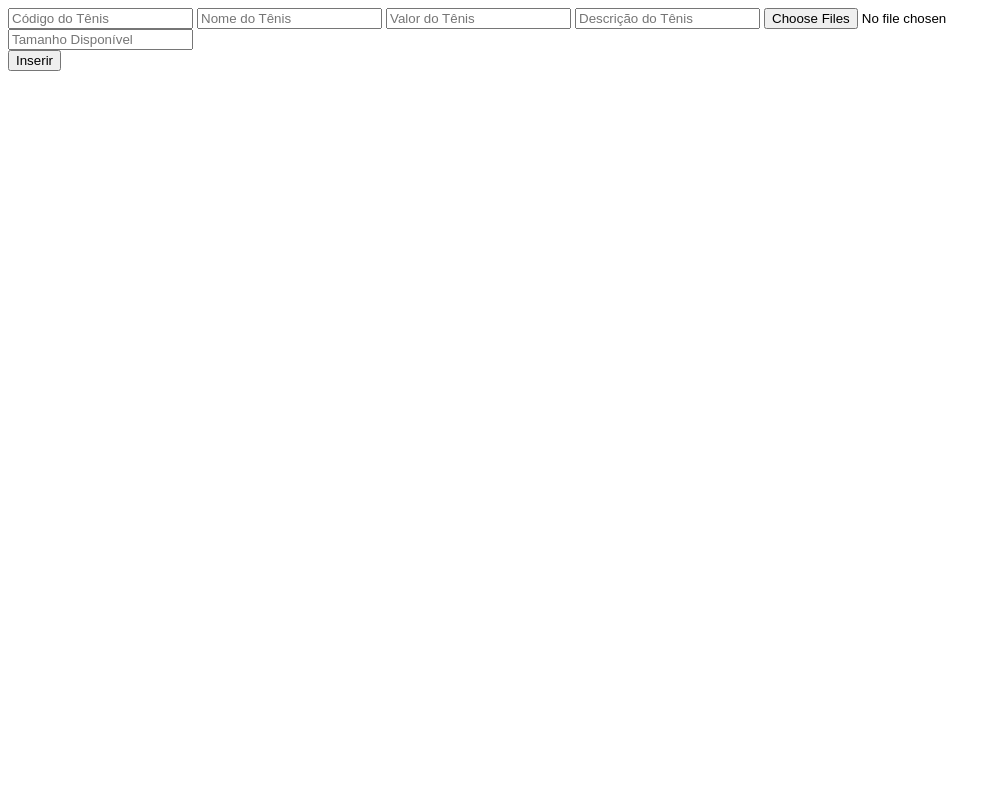
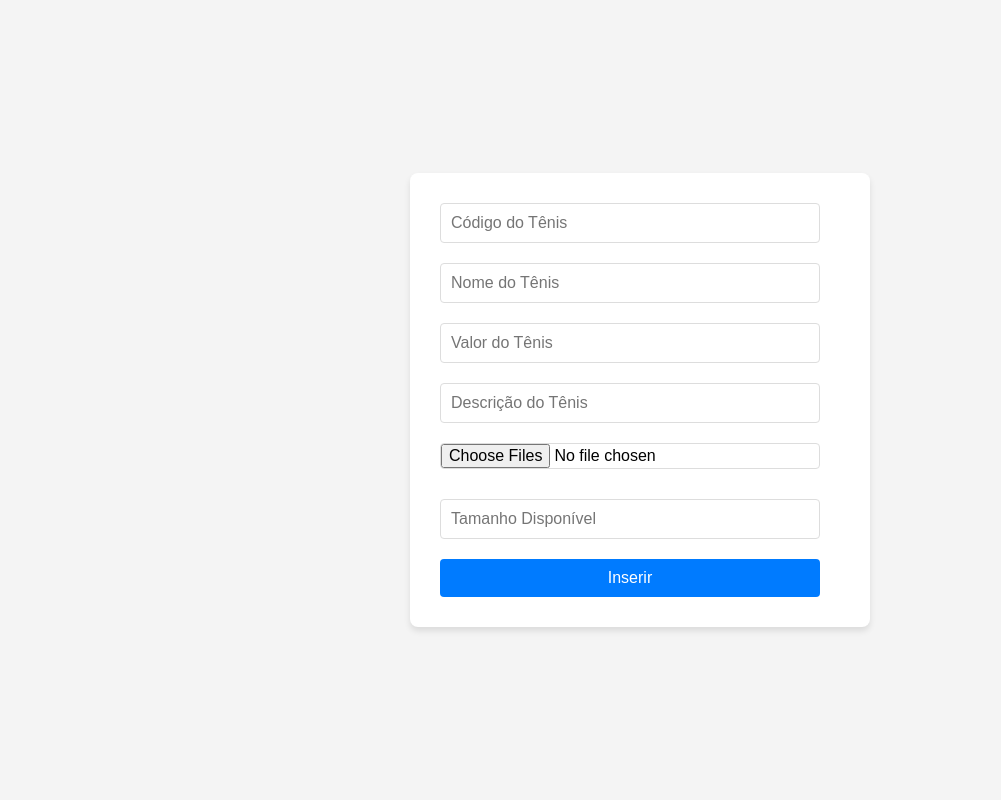
Before and after one commit to caslumes/SoladoCerto, a PHP site: page /paginainserirtenis.php in a window 1280 px wide. Shown: the whole page, without its empty margins (0-1001 px from the left). Run offline with PHP 8.4, Linux system fonts and the light colour scheme.

Commit message:
estilo pagina inserir tenis

```diff
--- /dev/null
+++ b/estilos/paginainserirtenis.css
@@ -0,0 +1,78 @@
+body {
+    font-family: Arial, sans-serif;
+    background-color: #f4f4f4;
+    margin: 0;
+    padding: 0;
+    display: flex;
+    justify-content: center;
+    align-items: center;
+    height: 100vh;
+}
+
+form#inserir {
+    background-color: #ffffff;
+    padding: 20px 30px;
+    border-radius: 8px;
+    box-shadow: 0 4px 6px rgba(0, 0, 0, 0.1);
+    width: 100%;
+    max-width: 400px;
+}
+
+form#inserir input[type="text"],
+form#inserir input[type="number"],
+form#inserir input[type="file"],
+form#inserir input[type="submit"] {
+    width: calc(100% - 20px);
+    margin: 10px 0;
+    padding: 10px;
+    border: 1px solid #ddd;
+    border-radius: 4px;
+    font-size: 16px;
+    box-sizing: border-box;
+}
+
+form#inserir input[type="file"] {
+    padding: 0;
+}
+
+form#inserir input[type="text"]:focus,
+form#inserir input[type="number"]:focus,
+form#inserir input[type="file"]:focus {
+    border-color: #007bff;
+    outline: none;
+    box-shadow: 0 0 5px rgba(0, 123, 255, 0.5);
+}
+
+form#inserir input[type="submit"] {
+    background-color: #007bff;
+    color: #ffffff;
+    border: none;
+    cursor: pointer;
+    transition: background-color 0.3s;
+}
+
+form#inserir input[type="submit"]:hover {
+    background-color: #0056b3;
+}
+
+#container-tamanhos input {
+    margin-bottom: 10px;
+}
+
+#container-tamanhos {
+    margin-top: 10px;
+}
+
+@media (max-width: 480px) {
+    form#inserir {
+        padding: 15px;
+    }
+
+    form#inserir input[type="text"],
+    form#inserir input[type="number"],
+    form#inserir input[type="file"],
+    form#inserir input[type="submit"] {
+        width: calc(100% - 10px);
+        font-size: 14px;
+    }
+}
--- a/paginainserirtenis.php
+++ b/paginainserirtenis.php
@@ -4,6 +4,7 @@
     <meta charset="UTF-8">
     <meta name="viewport" content="width=device-width, initial-scale=1.0">
     <title>Document</title>
+    <link href="./estilos/paginainserirtenis.css" rel="stylesheet">
 </head>
 <body>
     <form id="inserir" action="inserir_dados.php" method="get" onsubmit="return validateForm(event)">
@@ -21,8 +22,9 @@
 
     <script>
         function addNewInput(input) {
+            const container = document.getElementById("container-tamanhos");
+            const inputs = container.querySelectorAll("input[name='tamanhos[]']");
             if (input.value.trim() !== "" && !input.nextElementSibling) {
-                container = document.getElementById('container-tamanhos');
                 const newInput = document.createElement('input');
                 newInput.type = 'text';
                 newInput.name = 'tamanhos[]';
@@ -32,8 +34,14 @@
                 };
 
                 container.appendChild(newInput);
+            }
+            if (inputs.length > 1) {
+                const penultimoInput = inputs[inputs.length - 2];
+                const ultimoInput = inputs[inputs.length - 1];
 
-                input.parentNode.parentNode.appendChild(container);
+                if (penultimoInput.value.trim() === "" && input === penultimoInput) {
+                    container.removeChild(ultimoInput);
+                }
             }
         }
 
```
Also changed, not shown: imagens/imgstenis/90_tenis_puma_rs_x_porsche_o_legado_1673_3_8cba4c24198417ca9f2f9ce2497e8bd2.webp (added), imagens/imgstenis/imgRSX1.webp (added).
